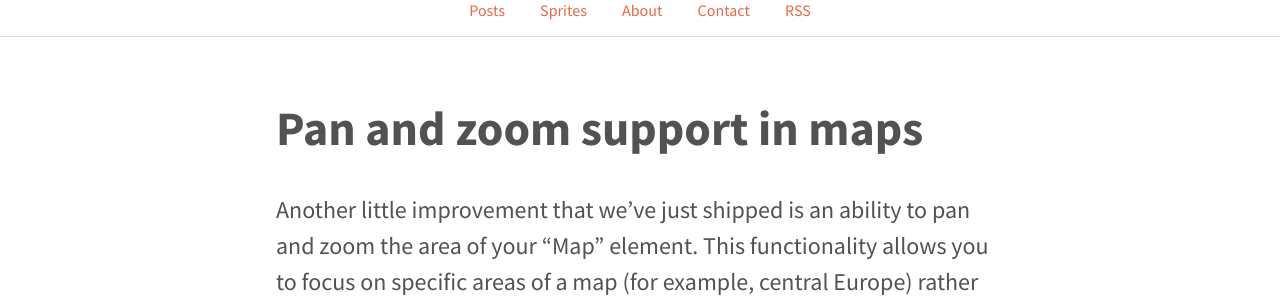
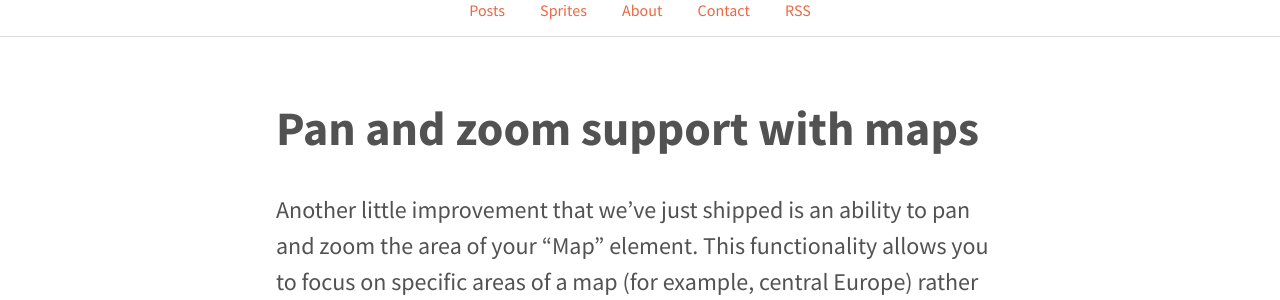
Before and after one commit to spritesapp/spritesapp.github.io, a Jekyll site: the page built from _posts/2014-08-18-pan-and-zoom-support-with-maps.md, in a window 1280 px wide. Shown: the part 168-468 px from the top of the page. Built offline with Jekyll 4.4.1, drawn with Linux system fonts in a browser that asks for light colours.

Commit message:
New blog post.

```diff
--- a/_posts/2014-08-18-pan-and-zoom-support-in-maps.md
+++ b/_posts/2014-08-18-pan-and-zoom-support-with-maps.md
@@ -1,9 +1,9 @@
 ---
 layout: post
-title: Pan and zoom support in maps
+title: Pan and zoom support with maps
 ---
 
-# Pan and zoom support in maps
+# Pan and zoom support with maps
 
 Another little improvement that we've just shipped is an ability to pan and zoom the area of your "Map" element. This functionality allows you to focus on specific areas of a map (for example, central Europe) rather than choosing a bigger scale in a hope to achieve the same effect (the latter is still supported, by the way so these two features can be used in conjunction).
 
```
